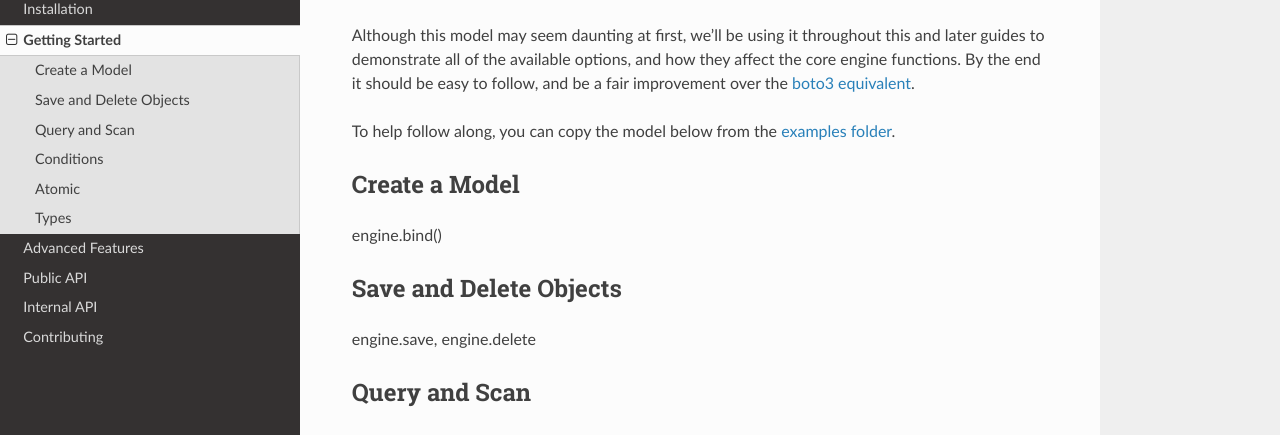
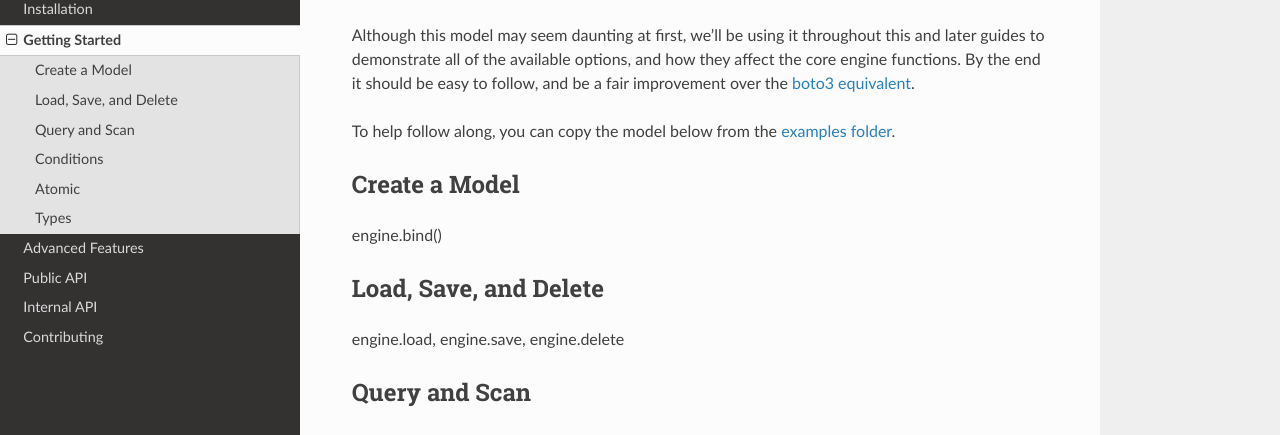
Before and after one commit to numberoverzero/bloop, a Sphinx documentation site: the page built from docs/user/getting_started.rst, in a window 1280 px wide and 1189 px high. Shown: the part 136-571 px from the top of the window. Built offline with Sphinx 7.4.7 and the Read the Docs theme 2.0.0, drawn with Linux system fonts in a browser that asks for light colours.

Commit message:
Forgot engine.load in getting started

```diff
--- a/docs/user/getting_started.rst
+++ b/docs/user/getting_started.rst
@@ -17,10 +17,10 @@ Create a Model
 
 engine.bind()
 
-Save and Delete Objects
--------------------------
+Load, Save, and Delete
+----------------------
 
-engine.save, engine.delete
+engine.load, engine.save, engine.delete
 
 Query and Scan
 --------------
```
